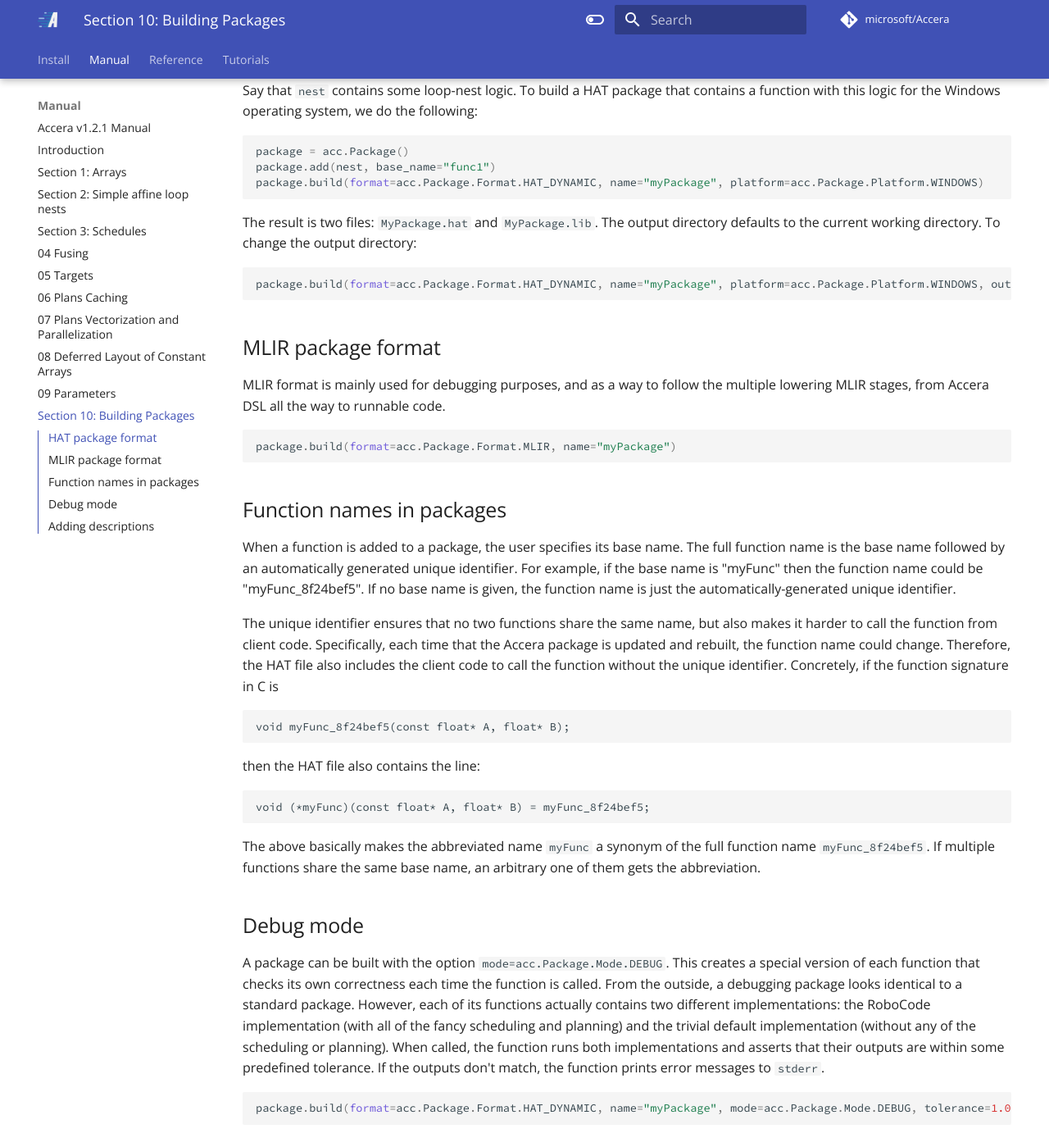
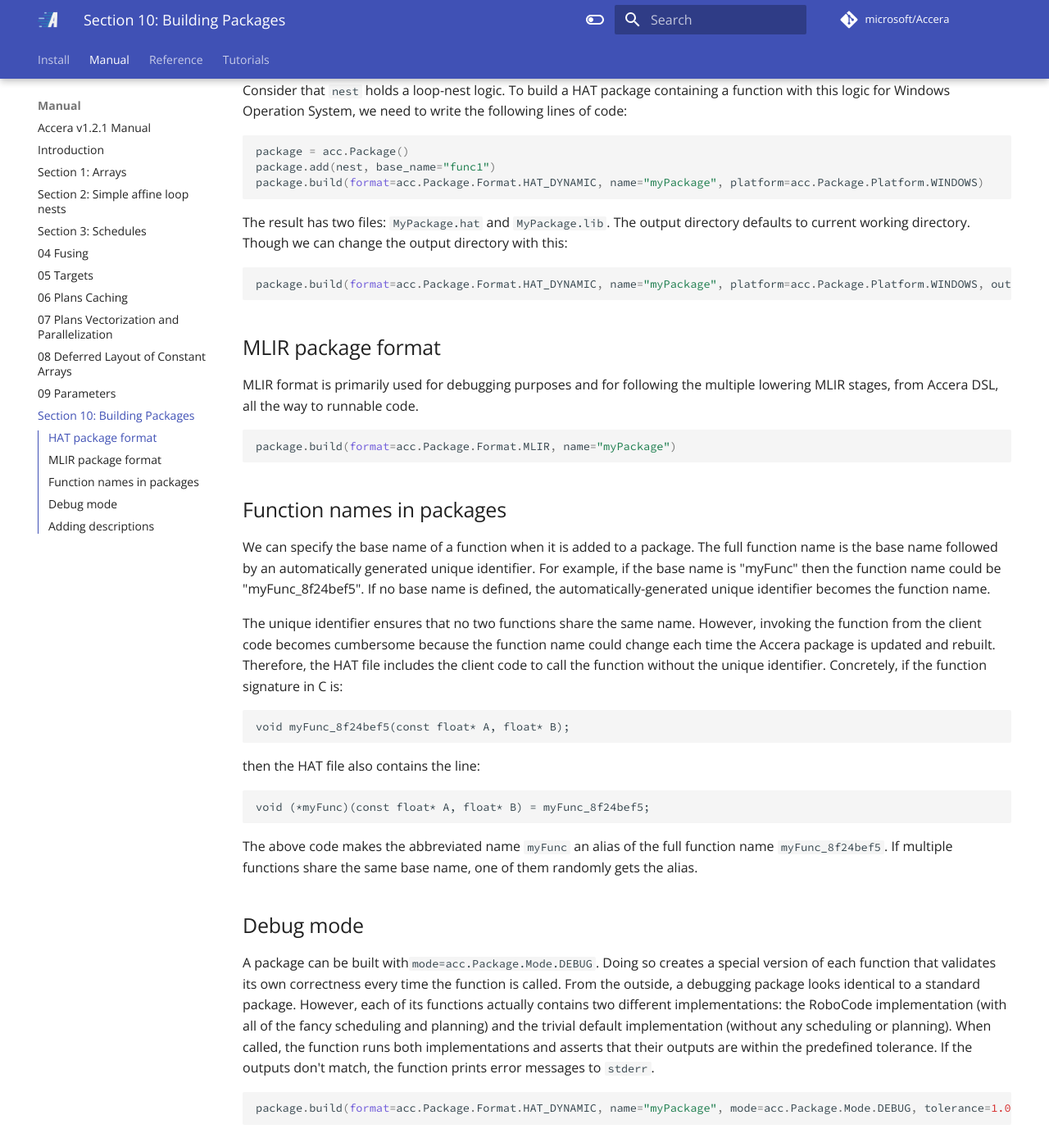
Before and after one commit to microsoft/Accera, an MkDocs documentation site: the page built from docs/Manual/10 Packages.md, in a window 1280 px wide and 1400 px high, scrolled down 365 px. Shown: the whole window at 82% size. Built offline with MkDocs 1.6.1 and Material for MkDocs 9.7.7, drawn with Linux system fonts in a browser that asks for light colours; comment, search, counter and statistics services are not loaded; some of the changed text lies outside the part shown.

Commit message:
Complete refactoring of packages dot md file from manual docs.

````diff
--- a/docs/Manual/10 Packages.md
+++ b/docs/Manual/10 Packages.md
@@ -2,34 +2,34 @@
 [//]: # (Version: v1.2.1)
 
 # Section 10: Building Packages
-The Accera `Package` class represents a collection of Accera-generated functions. When a package is built, it creates a stand-alone function library that can be used by other pieces of software. Accera currently supports two package formats: HAT and MLIR.
+The `Package` class in Accera represents a collection of Accera-generated functions. Whenever a package is built, it creates a stand-alone function library that other pieces of software can use. Currently, Accera supports two package formats: HAT and MLIR.
 
 ## HAT package format
-[HAT](https://github.com/microsoft/hat) is a format for packaging compiled libraries in the C programming language. HAT stands for "Header Annotated with TOML", which implies that a standard C header is decorated with useful metadata in the TOML markup language.
+[HAT](https://github.com/microsoft/hat) "Header Annotated with TOML" is a format for packaging compiled libraries in the C  programming language. HAT implies that a standard C header is styled with useful metadata in the TOML markup language.
 
-Say that `nest` contains some loop-nest logic. To build a HAT package that contains a function with this logic for the Windows operating system, we do the following:
+Consider that `nest` holds a loop-nest logic. To build a HAT package containing a function with this logic for Windows Operation System, we need to write the following lines of code:
 ```python
 package = acc.Package()
 package.add(nest, base_name="func1")
 package.build(format=acc.Package.Format.HAT_DYNAMIC, name="myPackage", platform=acc.Package.Platform.WINDOWS)
 ```
 
-The result is two files: `MyPackage.hat` and `MyPackage.lib`. The output directory defaults to the current working directory. To change the output directory:
+The result has two files: `MyPackage.hat` and `MyPackage.lib`. The output directory defaults to current working directory. Though we can change the output directory with this:
 
 ```python
 package.build(format=acc.Package.Format.HAT_DYNAMIC, name="myPackage", platform=acc.Package.Platform.WINDOWS, output_dir="hat_packages")
 ```
 
 ## MLIR package format
-MLIR format is mainly used for debugging purposes, and as a way to follow the multiple lowering MLIR stages, from Accera DSL all the way to runnable code.
+MLIR format is primarily used for debugging purposes and for following the multiple lowering MLIR stages, from Accera DSL, all the way to runnable code.
 ```python
 package.build(format=acc.Package.Format.MLIR, name="myPackage")
 ```
 
 ## Function names in packages
-When a function is added to a package, the user specifies its base name. The full function name is the base name followed by an automatically generated unique identifier. For example, if the base name is "myFunc" then the function name could be "myFunc_8f24bef5". If no base name is given, the function name is just the automatically-generated unique identifier.
+We can specify the base name of a function when it is added to a package. The full function name is the base name followed by an automatically generated unique identifier. For example, if the base name is "myFunc" then the function name could be "myFunc_8f24bef5". If no base name is defined, the automatically-generated unique identifier becomes the function name.
 
-The unique identifier ensures that no two functions share the same name, but also makes it harder to call the function from client code. Specifically, each time that the Accera package is updated and rebuilt, the function name could change. Therefore, the HAT file also includes the client code to call the function without the unique identifier. Concretely, if the function signature in C is
+The unique identifier ensures that no two functions share the same name. However, invoking the function from the client code becomes cumbersome because the function name could change each time the Accera package is updated and rebuilt. Therefore, the HAT file includes the client code to call the function without the unique identifier. Concretely, if the function signature in C is:
 ```
 void myFunc_8f24bef5(const float* A, float* B);
 ```
@@ -37,10 +37,10 @@ then the HAT file also contains the line:
 ```
 void (*myFunc)(const float* A, float* B) = myFunc_8f24bef5;
 ```
-The above basically makes the abbreviated name `myFunc` a synonym of the full function name `myFunc_8f24bef5`. If multiple functions share the same base name, an arbitrary one of them gets the abbreviation.
+The above code makes the abbreviated name `myFunc` an alias of the full function name `myFunc_8f24bef5`. If multiple functions share the same base name, one of them randomly gets the alias.
 
 ## Debug mode
-A package can be built with the option `mode=acc.Package.Mode.DEBUG`. This creates a special version of each function that checks its own correctness each time the function is called. From the outside, a debugging package looks identical to a standard package. However, each of its functions actually contains two different implementations: the RoboCode implementation (with all of the fancy scheduling and planning) and the trivial default implementation (without any of the scheduling or planning). When called, the function runs both implementations and asserts that their outputs are within some predefined tolerance. If the outputs don't match, the function prints error messages to `stderr`.
+A package can be built with` mode=acc.Package.Mode.DEBUG`. Doing so creates a special version of each function that validates its own correctness every time the function is called. From the outside, a debugging package looks identical to a standard package. However, each of its functions actually contains two different implementations: the RoboCode implementation (with all of the fancy scheduling and planning) and the trivial default implementation (without any scheduling or planning). When called, the function runs both implementations and asserts that their outputs are within the predefined tolerance. If the outputs don't match, the function prints error messages to `stderr`.
 ```python
 package.build(format=acc.Package.Format.HAT_DYNAMIC, name="myPackage", mode=acc.Package.Mode.DEBUG, tolerance=1.0e-6)
 ```
````
